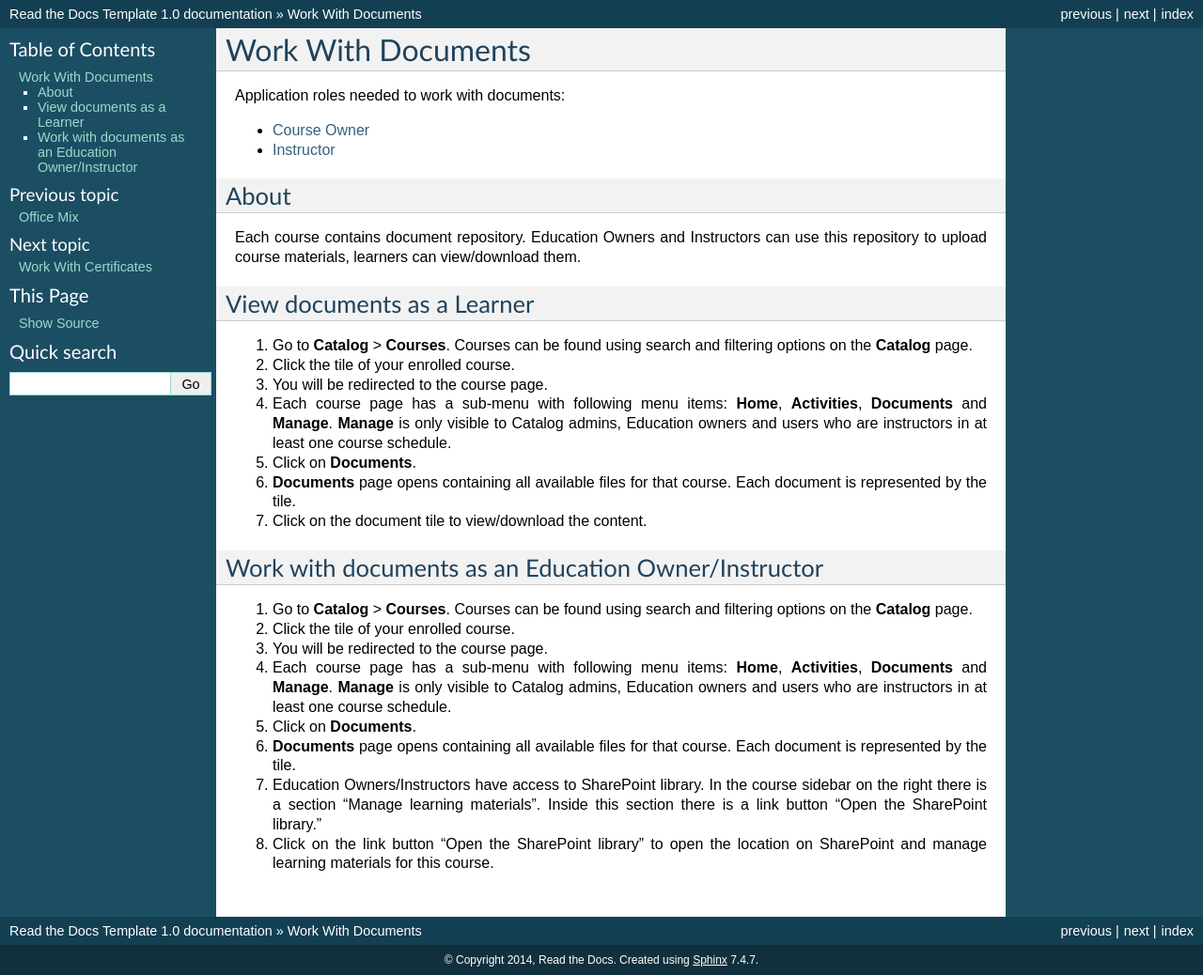
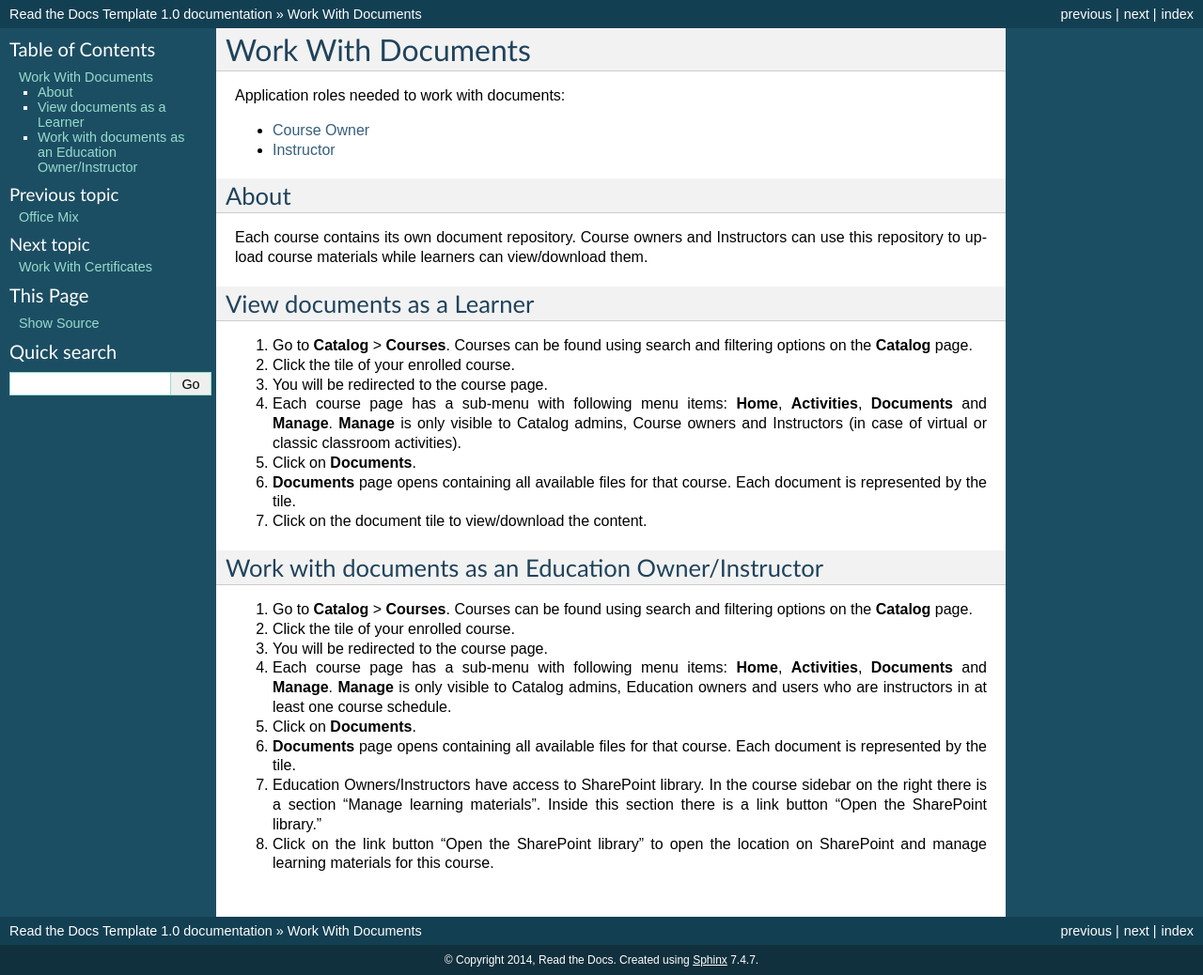
Before and after one commit to pslisko/performa365docs, a Sphinx documentation site: the page built from docs/howto/work_with_documents.rst, in a window 1280 px wide. Shown: the whole page at 94% size. Built offline with Sphinx 7.4.7, drawn with Linux system fonts in a browser that asks for light colours; pages that are not in the unit, such as notebooks, are missing from menus.

Commit message:
Update work_with_documents.rst

```diff
--- a/docs/howto/work_with_documents.rst
+++ b/docs/howto/work_with_documents.rst
@@ -9,7 +9,7 @@ Application roles needed to work with documents:
 About
 *******
 
-Each course contains document repository. Education Owners and Instructors can use this repository to upload course materials, learners can view/download them.
+Each course contains its own document repository. Course owners and Instructors can use this repository to upload course materials while learners can view/download them.
 
 View documents as a Learner
 ******************************
@@ -17,7 +17,7 @@ View documents as a Learner
 #. Go to **Catalog** > **Courses**. Courses can be found using search and filtering options on the **Catalog** page.
 #. Click the tile of your enrolled course.
 #. You will be redirected to the course page.
-#. Each course page has a sub-menu with following menu items: **Home**, **Activities**, **Documents** and **Manage**. **Manage** is only visible to Catalog admins, Education owners and users who are instructors in at least one course schedule.
+#. Each course page has a sub-menu with following menu items: **Home**, **Activities**, **Documents** and **Manage**. **Manage** is only visible to Catalog admins, Course owners and Instructors (in case of virtual or classic classroom activities).
 #. Click on **Documents**.
 #. **Documents** page opens containing all available files for that course. Each document is represented by the tile.
 #. Click on the document tile to view/download the content.
```
